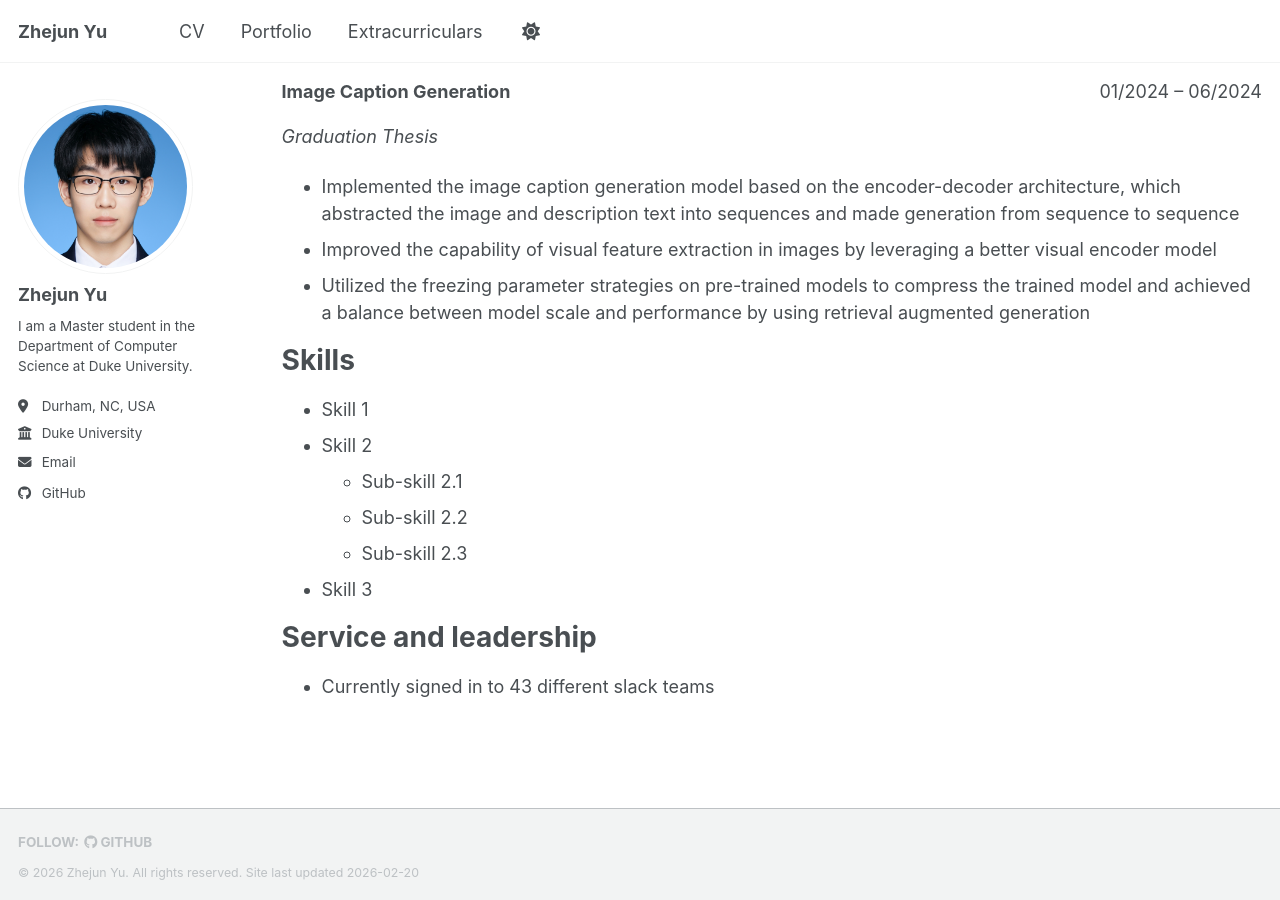
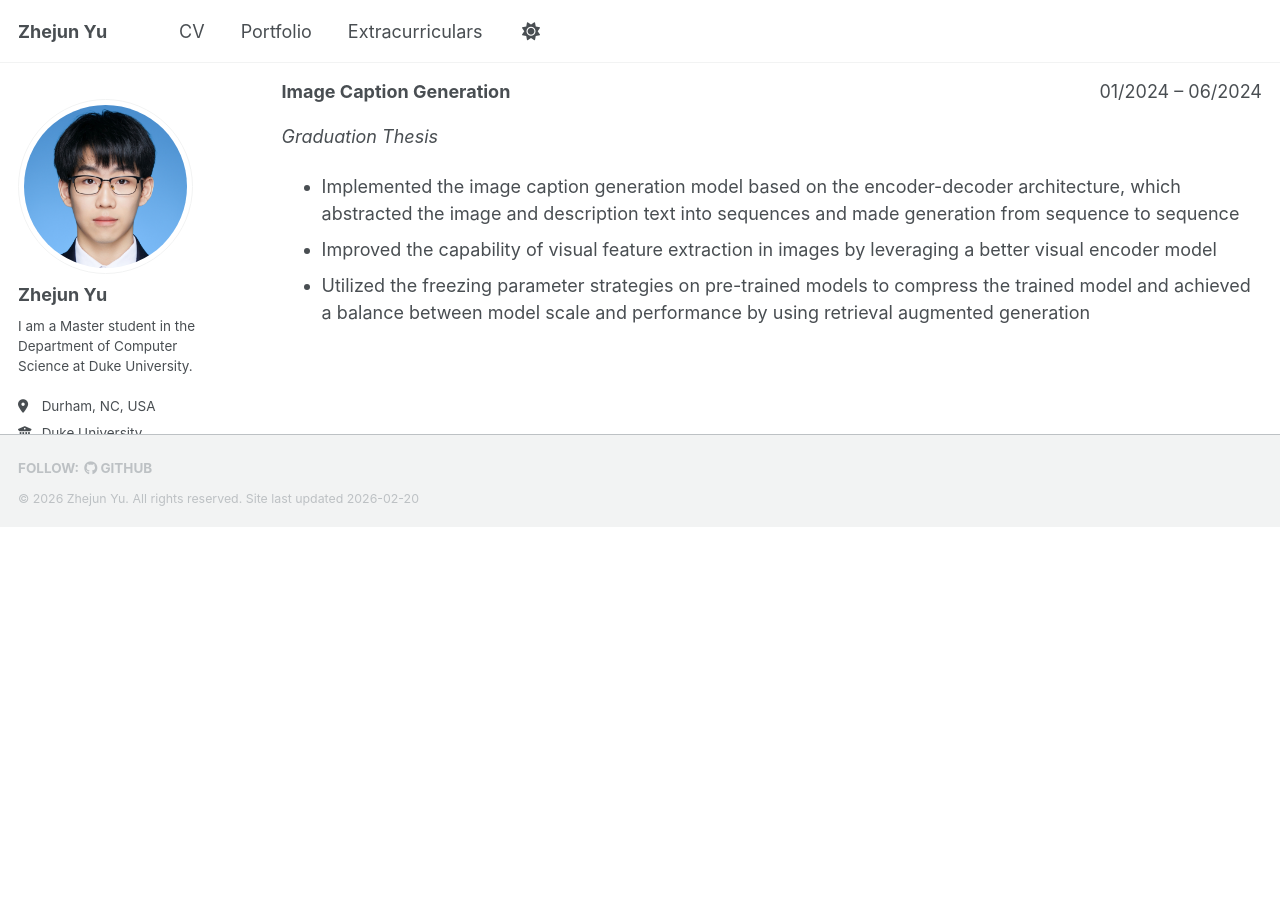
Before and after one commit to unknownyouth/unknownyouth.github.io, a Jekyll site: the page built from _pages/cv.md, in a window 1280 px wide and 900 px high, scrolled down 1486 px. Built offline with Jekyll 4.4.1, drawn with Linux system fonts in a browser that asks for light colours; a script bundle is joined from its source files by our own code; library files that are not in the unit come from our copies; after the commit the page ends 2013 px from its top, so only the background shows below that.

Commit message:
Clean CV

```diff
--- a/_pages/cv.md
+++ b/_pages/cv.md
@@ -96,23 +96,3 @@
 * Implemented the image caption generation model based on the encoder-decoder architecture, which abstracted the image and description text into sequences and made generation from sequence to sequence
 * Improved the capability of visual feature extraction in images by leveraging a better visual encoder model
 * Utilized the freezing parameter strategies on pre-trained models to compress the trained model and achieved a balance between model scale and performance by using retrieval augmented generation
-
-
-Skills
-======
-* Skill 1
-* Skill 2
-  * Sub-skill 2.1
-  * Sub-skill 2.2
-  * Sub-skill 2.3
-* Skill 3
-
-<!-- Publications
-======
-  <ul>{% for post in site.publications reversed %}
-    {% include archive-single-cv.html %}
-  {% endfor %}</ul> -->
-
-Service and leadership
-======
-* Currently signed in to 43 different slack teams
```
